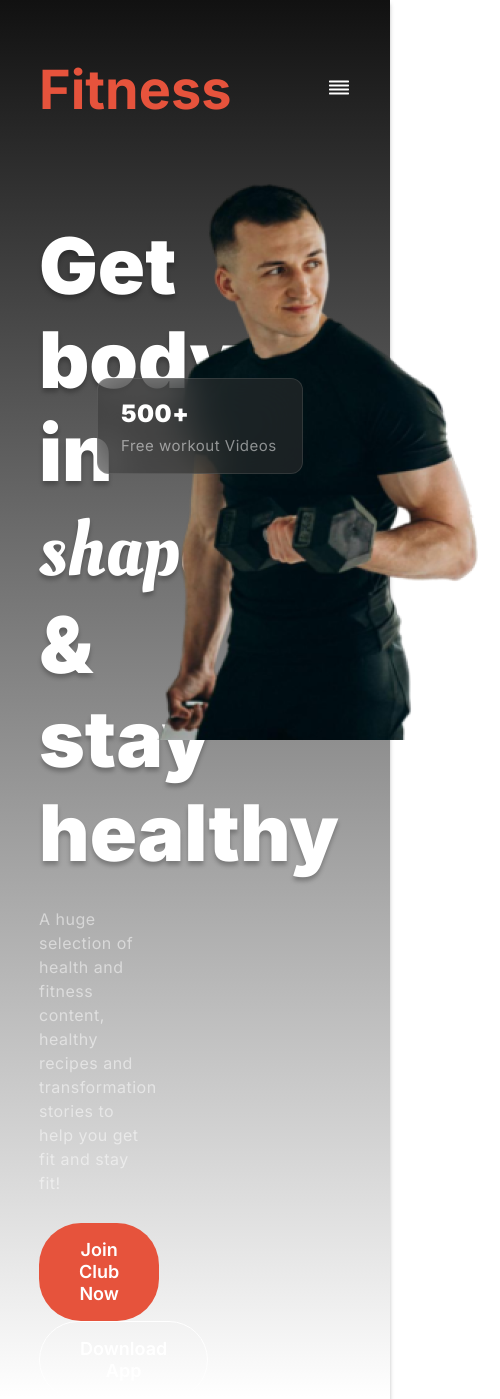
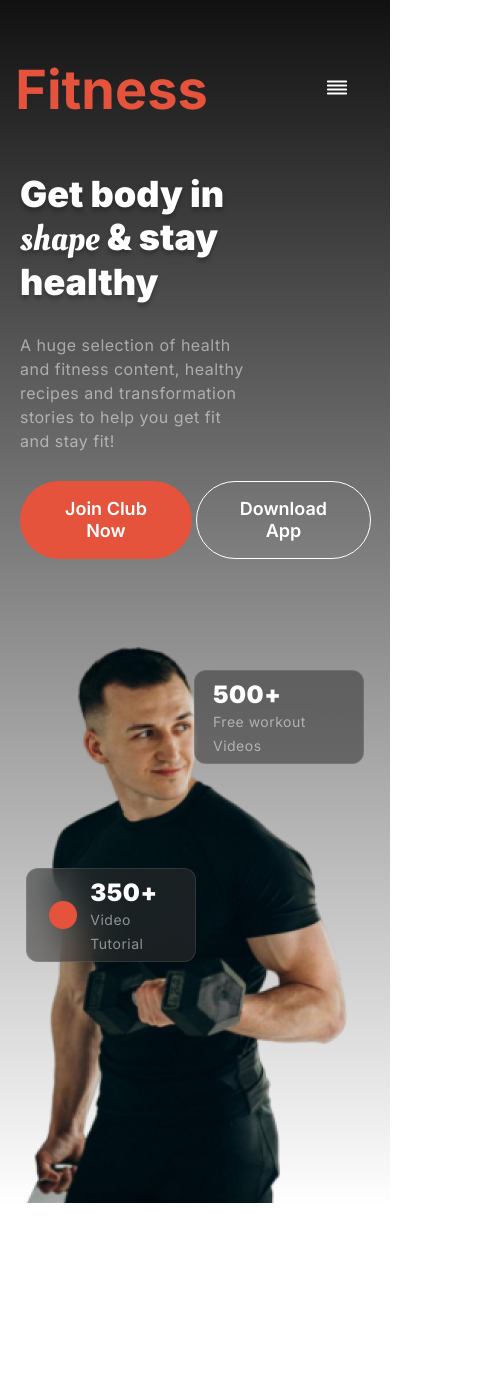
Before and after one commit to AAFaiyaz/Assignment-2, a plain HTML site: page index.html in a window 390 px wide. Shown: the whole page, 500 px wide, since content can reach past the window. After the commit the page ends 1207 px from the top, so only its background shows below. Drawn offline with Linux system fonts and the light colour scheme.

Commit message:
banner responsive done

```diff
--- a/index.html
+++ b/index.html
@@ -31,8 +31,14 @@
             A huge selection of health and fitness content, healthy recipes and
             transformation stories to help you get fit and stay fit!
           </p>
-          <button class="btn btn-primary"><a href="">Join Club Now</a></button>
-          <button class="btn btn-secondary"><a href="">Download App</a></button>
+          <div class="banner-btn-container">
+            <button class="btn btn-primary">
+              <a href="">Join Club Now</a>
+            </button>
+            <button class="btn btn-secondary">
+              <a href="">Download App</a>
+            </button>
+          </div>
         </div>
         <div class="img-container">
           <img src="images/banner.png" alt="" />
--- a/styles/style.css
+++ b/styles/style.css
@@ -5,7 +5,7 @@
   font-optical-sizing: auto;
   margin: 0;
   padding: 0;
-  box-sizing: borer-box;
+  box-sizing: border-box;
 }
 
 /* Shared Style Start */
@@ -177,12 +177,113 @@ nav {
 
 @media screen and (max-width: 576px) {
   /* Navbar Start */
-
+  nav {
+    width: 85%;
+  }
+  .logo {
+    margin-left: -14px;
+  }
   .navbar {
     display: none;
   }
   .mbl-hamburger {
     display: block;
+    margin-right: 12px;
   }
   /* Navbar End */
+  /* Banner Start */
+  .banner {
+    display: flex;
+    flex-direction: column;
+    width: 90%;
+    margin: 0 20px;
+  }
+
+  .banner-content {
+    width: 100%;
+  }
+
+  .banner-title,
+  .banner-description {
+    width: 65%;
+  }
+  .banner-content button:first-of-type {
+    margin-right: 4px;
+  }
+  .banner-title {
+    font-size: 36px;
+    line-height: 120%;
+    margin-top: 51px;
+  }
+
+  .banner-title span {
+    font-family: "Oleo Script", system-ui;
+    font-weight: 300;
+  }
+  .banner-description {
+    margin: 28px 0;
+  }
+
+  .banner-btn-container {
+    display: flex;
+    margin-bottom: 64px;
+  }
+
+  .btn {
+    padding: 16px 30px;
+  }
+
+  .img-container {
+    position: relative;
+  }
+
+  .capsule {
+    width: 170px;
+    height: 94px;
+    box-sizing: border-box;
+    border: 1px solid rgba(255, 255, 255, 0.1);
+    border-radius: 12px;
+    backdrop-filter: blur(20px);
+    background: rgba(48, 48, 48, 0.54);
+    padding: 12px 18px;
+  }
+
+  .red-circle {
+    margin-right: 10px;
+    display: flex;
+    justify-content: center;
+    align-items: center;
+  }
+
+  .red-circle img {
+    width: 80%;
+  }
+
+  .capsule-1 {
+    position: absolute;
+    top: 245px;
+    left: 6px;
+    display: flex;
+  }
+
+  .capsule-2 {
+    position: absolute;
+    top: 47px;
+    right: 7px;
+    display: flex;
+  }
+
+  .capsule-text p:first-child {
+    font-size: 24px;
+    color: white;
+    font-weight: 900;
+    line-height: 24px;
+  }
+
+  .capsule-text p:last-child {
+    margin-top: 3px;
+    font-size: 14px;
+  }
+
+  /* Banner End */
 }
```
